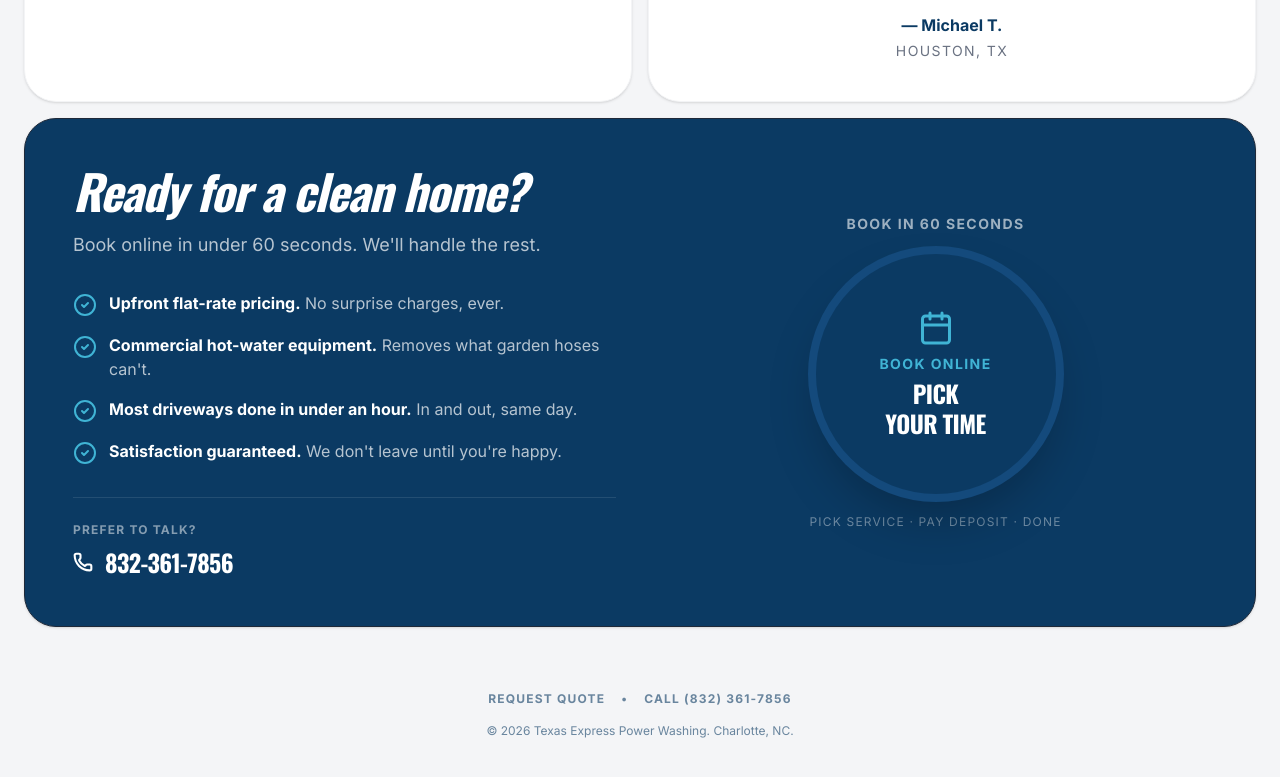
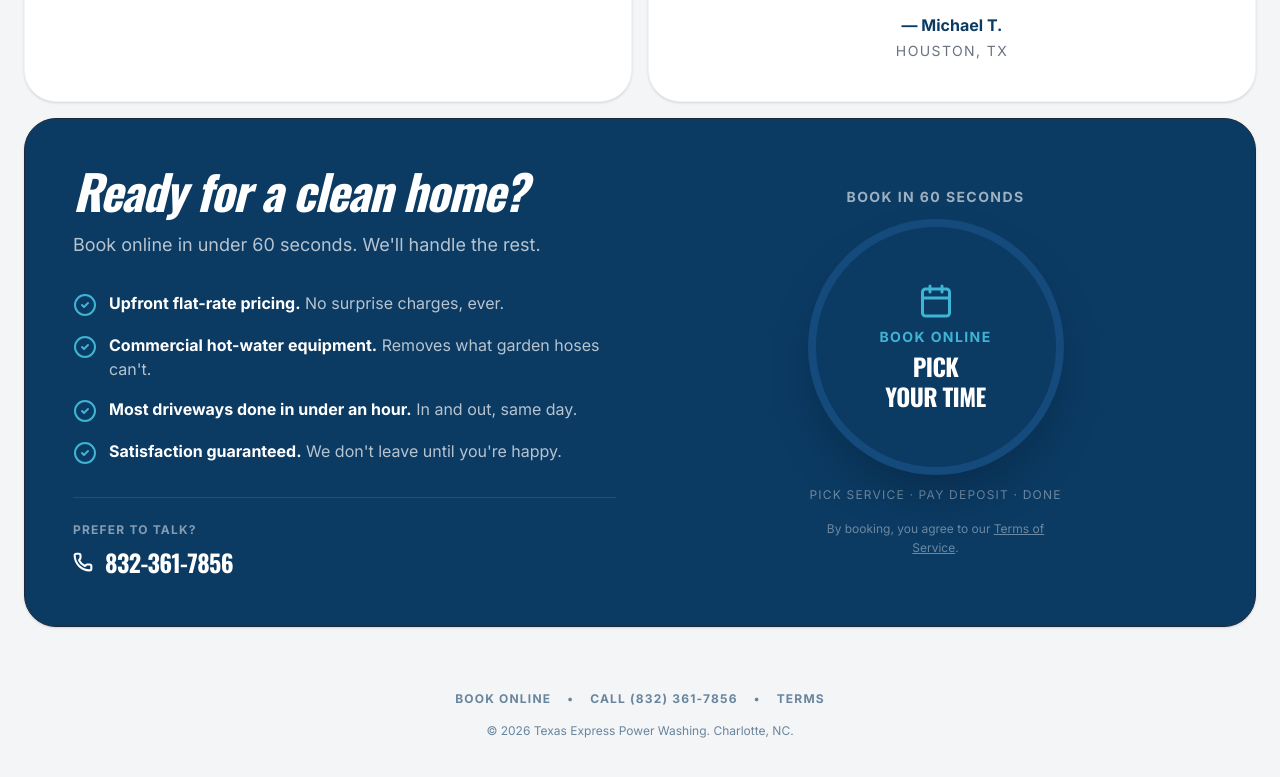
Before and after one commit to Ethereal-A/TEPW-website, a React (Vite) app: page / in a window 1280 px wide. Shown: the part 1700-2477 px from the top of the page. Built offline with nearby package versions, Linux system fonts and the light colour scheme.

Commit message:
added terms page

```diff
--- a/src/components/FinalCTACard.tsx
+++ b/src/components/FinalCTACard.tsx
@@ -62,7 +62,7 @@ export function FinalCTACard() {
           </a>
         </div>
 
-        {/* Mobile-only: Book Online button (since circle is desktop-only) */}
+        {/* Mobile-only: Book Online button + terms agreement (since circle is desktop-only) */}
         <div className="lg:hidden mt-6 pt-6 border-t border-white/10">
           <BookingButton
             size="lg"
@@ -70,6 +70,16 @@ export function FinalCTACard() {
             source="final-cta-mobile"
             label="Book Online Instantly"
           />
+          <p className="text-white/40 text-xs text-center mt-3 leading-relaxed">
+            By booking, you agree to our{' '}
+            <a
+              href="/terms"
+              className="underline hover:text-white transition-colors"
+            >
+              Terms of Service
+            </a>
+            .
+          </p>
         </div>
       </div>
 
@@ -103,6 +113,16 @@ export function FinalCTACard() {
         <p className="text-white/40 text-xs uppercase tracking-widest text-center">
           Pick service · Pay deposit · Done
         </p>
+        <p className="text-white/40 text-xs text-center mt-1 leading-relaxed max-w-[16rem]">
+          By booking, you agree to our{' '}
+          <a
+            href="/terms"
+            className="underline hover:text-white transition-colors"
+          >
+            Terms of Service
+          </a>
+          .
+        </p>
       </div>
     </div>
   );
--- a/src/components/Footer.tsx
+++ b/src/components/Footer.tsx
@@ -1,13 +1,32 @@
-import { Droplets } from 'lucide-react';
+import { BOOKING_URL } from './BookingButton';
 
 export function Footer() {
   return (
     <footer className="bg-transparent py-8 text-center text-brand-navy/60">
       <div className="flex flex-col items-center">
-        <div className="flex gap-4 text-xs font-bold uppercase tracking-widest mb-4">
-          <a href="#quote" className="hover:text-brand-navy transition-colors">Request Quote</a>
-          <span>&bull;</span>
-          <a href="tel:8323617856" className="hover:text-brand-navy transition-colors">Call (832) 361-7856</a>
+        <div className="flex flex-wrap justify-center gap-x-4 gap-y-2 text-xs font-bold uppercase tracking-widest mb-4">
+          <a
+            href={BOOKING_URL}
+            target="_blank"
+            rel="noopener noreferrer"
+            className="hover:text-brand-navy transition-colors"
+          >
+            Book Online
+          </a>
+          <span aria-hidden="true">&bull;</span>
+          <a
+            href="tel:8323617856"
+            className="hover:text-brand-navy transition-colors"
+          >
+            Call (832) 361-7856
+          </a>
+          <span aria-hidden="true">&bull;</span>
+          <a
+            href="/terms"
+            className="hover:text-brand-navy transition-colors"
+          >
+            Terms
+          </a>
         </div>
 
         <p className="text-xs">
```
